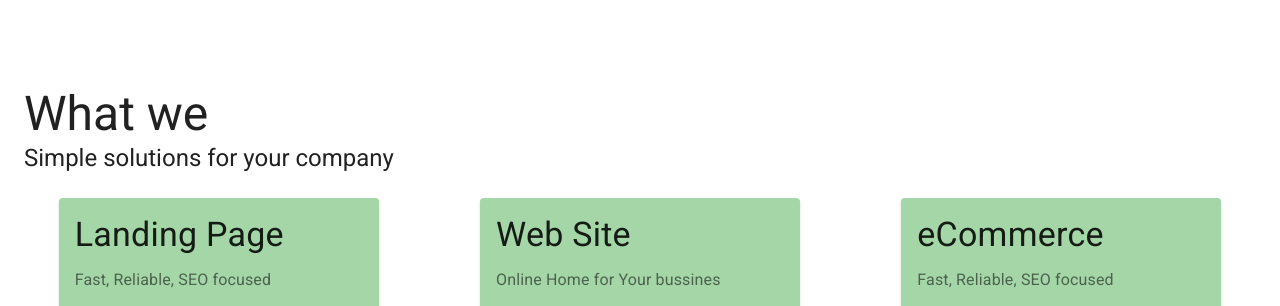
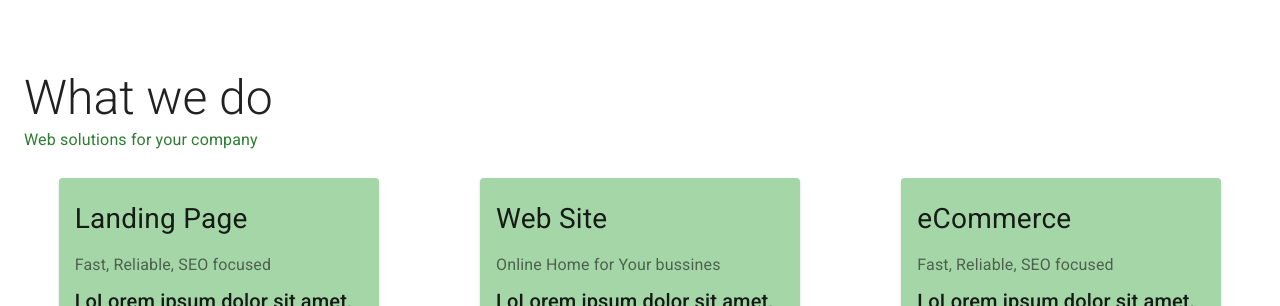
Before and after one commit to TavaresDev/NextTavaresDev, a Next.js app: page / in a window 1280 px wide. Shown: the part 124-430 px from the top of the page. Built offline with nearby package versions, Linux system fonts and the light colour scheme.

Commit message:
navlinks

```diff
--- a/src/components/about/AboutServicesCarousel.js
+++ b/src/components/about/AboutServicesCarousel.js
@@ -51,15 +51,15 @@ const AboutServicesCarousel = () => {
 	]
 
 	return (
-		<Container className='sec'>
+		<Container id='services'  className='sec'>
 			<Grid container>
 				<Grid item xs={12} align='start'>
 					<Box mb={3}>
 						<Typography variant={"h3"}>
-							<Box fontWeight=''>What we </Box>
+							<Box fontWeight='100'>What we do</Box>
 						</Typography>
-						<Typography gutterBottom variant={"h5"}>
-							Simple solutions for your company
+						<Typography gutterBottom variant={"subtitle1"} color='secondary' fontWeight='100'>
+							Web solutions for your company
 						</Typography>
 					</Box>
 				</Grid>
--- a/src/components/about/ProductCard.js
+++ b/src/components/about/ProductCard.js
@@ -23,8 +23,8 @@ const useStyles = makeStyles({
 		},
 	},
 	title: {
-		fontSize: 34,
-		color:  "primary.main",
+		fontSize: 28,
+		// color:  "primary.main",
 	},
 	posBottom: {
 		position: 'absolute',
@@ -48,7 +48,7 @@ export default function SimpleCard({ title, adjective, text, text2, icon }) {
 						<Box ml={4}>{icon}</Box>
 					</Grid>
 				</Grid> */}
-				<Typography className={classes.title} gutterBottom variant='h4' component='h3'color="secondary.main" >
+				<Typography className={classes.title} gutterBottom  fontWeight='100' variant='subtitle1' component='h3'>
 					{title}
 				</Typography>
 
--- a/src/components/contact/ContactModal.jsx
+++ b/src/components/contact/ContactModal.jsx
@@ -11,8 +11,8 @@ const ContactModal = ({closeModal}) => {
 			<div className={styles.container}>
                 {/* <header>Th</header> */}
 
-                <strong>Message sent</strong>
-                <p>We will be in touch</p>
+                <strong>Thank you</strong>
+                <p>We will be in touch soon</p>
 
                 <button type="button" onClick={closeModal}>
                     <img src="/icons/close.svg" alt="Fechar Modal"/>
--- a/src/components/contact/contactModal.module.css
+++ b/src/components/contact/contactModal.module.css
@@ -16,6 +16,7 @@
     width: 100%;
     max-width: 400px;
     padding: 2rem 3rem;
+    margin: 1rem;
     border-radius: 5px;
     box-shadow: 0 0 60px rgba(0, 0, 0, 0.05);
     text-align: center;
@@ -33,7 +34,7 @@
 
 .container strong {
     font-size: 2.25rem;
-    color: var(--title);
+    color: var(--green);
 }
 
 .container p {
--- a/src/components/projects/ProjectCard.jsx
+++ b/src/components/projects/ProjectCard.jsx
@@ -47,6 +47,7 @@ const ProjectCard = ({title, bodyText, imgAlt, img}) => {
 					image={img}
 					title={imgAlt}
 				/>
+			</CardActionArea>
 				<CardContent>
 					<Typography gutterBottom variant='h5' component='h2'>
 						{title}
@@ -55,7 +56,6 @@ const ProjectCard = ({title, bodyText, imgAlt, img}) => {
 						{bodyText}
 					</Typography>
 				</CardContent>
-			</CardActionArea>
 			<CardActions >
 				<Button variant ='contained' size='small' color='primary'>
 					Share
--- a/src/components/projects/ProjectCarousel.jsx
+++ b/src/components/projects/ProjectCarousel.jsx
@@ -73,7 +73,8 @@ const ProjectCarousel = () => {
 			</Grid>
 			<AliceCarousel
 				mouseTrackingEnabled={true}
-				disableButtonsControls
+				// disableButtonsControls
+				disableDotsControls
 				mouseTracking
 				items={items}
 				responsive={responsive}
--- a/src/components/projects/Projects.jsx
+++ b/src/components/projects/Projects.jsx
@@ -36,7 +36,7 @@ const useStyles = makeStyles({
 const Projects = () => {
 	const classes = useStyles()
 	return (
-		<Container className='sec' >
+		<Container id='services' className='sec' >
 
 
 			<Grid container className={classes.root} spacing={2}>
--- a/src/components/shared/navigation/MyNavbar.js
+++ b/src/components/shared/navigation/MyNavbar.js
@@ -35,7 +35,7 @@ const MyNavbar = () => {
 						<Button
 							href='#about'
 							className={classes.navLink}
-							onClick={(e) => e.preventDefault()}>
+							>
 							About Us
 						</Button>
 					</ListItem>
--- a/src/styles/globals.css
+++ b/src/styles/globals.css
@@ -1,13 +1,14 @@
 :root {
   --blue: #6495ed;
   --white: #faf0e6;
+  --green: green;
 }
 
 .box {
   border: solid red ;
 }
 .sec {
-  padding: 6rem 0;
+  padding: 5rem 0;
 }
 .bgPrimary {
   background-color: var(--blue);
```
